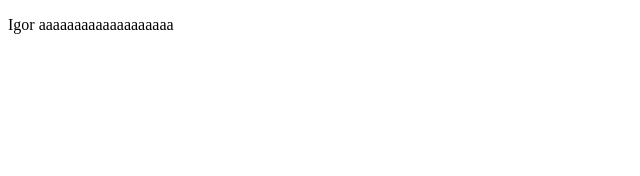
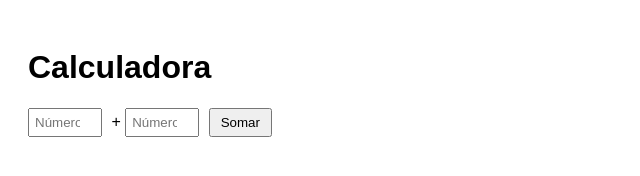
Before and after one commit to igorferreira083/Tarefa-Paula, a website: page index.html in a window 1280 px wide. Shown: the whole page, without its empty margins (0-640 px from the left). Drawn offline with Linux system fonts and the light colour scheme.

Commit message:
finalmente.

```diff
--- a/index.html
+++ b/index.html
@@ -1,11 +1,43 @@
 <!DOCTYPE html>
-<html lang="br">
+<html lang="pt-BR">
 <head>
-    <meta charset="UTF-8">
-    <meta name="viewport" content="width=device-width, initial-scale=1.0">
-    <title>Página</title>
+  <meta charset="UTF-8">
+  <title>Calculadora </title>
+  <style>
+    body {
+      font-family: Arial, sans-serif;
+      padding: 20px;
+    }
+    input {
+      width: 60px;
+      padding: 5px;
+      margin-right: 5px;
+    }
+    button {
+      padding: 5px 10px;
+    }
+    #resultado {
+      margin-top: 15px;
+      font-weight: bold;
+    }
+  </style>
 </head>
 <body>
-    <p>Igor aaaaaaaaaaaaaaaaaaa</p>
+  <h1>Calculadora</h1>
+  <input type="number" id="num1" placeholder="Número 1">
+  +
+  <input type="number" id="num2" placeholder="Número 2">
+  <button onclick="somar()">Somar</button>
+
+  <div id="resultado"></div>
+
+  <script>
+    function somar() {
+      const n1 = parseFloat(document.getElementById('num1').value);
+      const n2 = parseFloat(document.getElementById('num2').value);
+      const soma = n1 + n2;
+      document.getElementById('resultado').textContent = `Resultado: ${soma}`;
+    }
+  </script>
 </body>
 </html>
```
Also changed, not shown: tests/index.test.js (+8 -3 lines).
